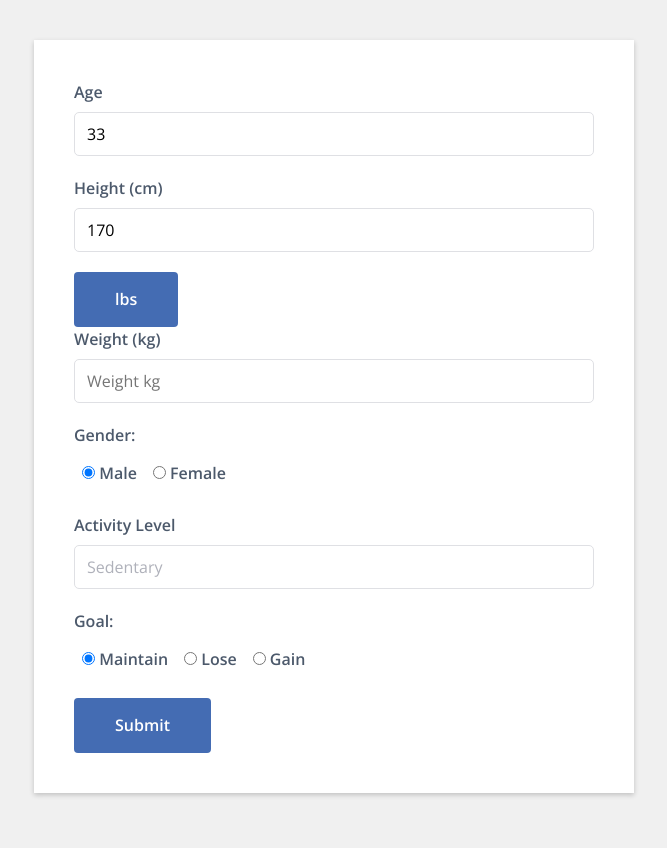
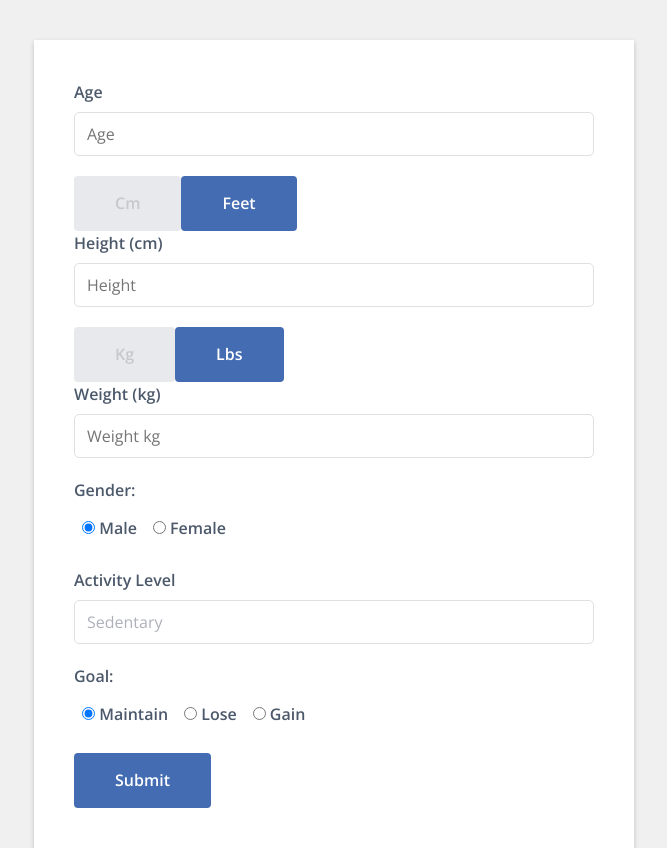
Before and after one commit to stevenkirwan/react-macro-calculator, a React app: page / in a window 1280 px wide. Shown: the whole page, without its empty margins (306-973 px from the left). Before the commit the page ends 800 px from the top, so only its background shows below. Built offline with nearby package versions, Linux system fonts and the light colour scheme.

Commit message:
added option for feet/inches

```diff
--- a/src/components/App.js
+++ b/src/components/App.js
@@ -38,8 +38,12 @@ class App extends Component {
 
     this.state = {
       intState: false,
-      age: '33',
-      height: '170',
+      age: '',
+      height: '',
+      cm: true,
+      feetRow: false,
+      feet: '',
+      inches: '',
       weight: '',
       kg: true,
       lbs: false,
@@ -76,6 +80,7 @@ class App extends Component {
     this.handleSubmit = this.handleSubmit.bind(this);
     this.getResult = this.getResult.bind(this);
     this.handleWeightToggle = this.handleWeightToggle.bind(this);
+    this.handleHeightToggle = this.handleHeightToggle.bind(this);
   }
 
   getResult(){
@@ -97,6 +102,14 @@ class App extends Component {
       // Get calories based on users goal (maintain, lose, gain weight)
       const calories = func.getGoal(this.state.goal, TDEE);
 
+      if(this.state.feetRow){
+        const height = func.feetToCm(this.state.feet, this.state.inches).slice(0, 3);;
+        console.log(height);
+        this.setState({
+          height
+        })
+      }
+
       // Convert kg to lbs
       let weightLbs = this.state.weight;
       if(this.state.kg){
@@ -104,6 +117,9 @@ class App extends Component {
       }else{
         weightLbs = this.state.weight;
       }
+
+      // const inches = func.feetToCm(this.state.feet, this.state.inches);
+      // console.log(inches);
 
       // Get grams of protein at .825 body weight in lbs
       const protein = func.getProtein(weightLbs);
@@ -150,6 +166,14 @@ class App extends Component {
     })
   }
 
+  handleHeightToggle(e) {
+    e.preventDefault();
+    this.setState({
+      cm: !this.state.cm,
+      feetRow: !this.state.feetRow
+    })
+  }
+
   render() {
     return (
       <div className="App">
@@ -157,6 +181,7 @@ class App extends Component {
           handleChange={this.handleChange}
           handleSubmit={this.handleSubmit}
           handleWeightToggle={this.handleWeightToggle}
+          handleHeightToggle={this.handleHeightToggle}
           {...this.state}
         />
       </div>
--- a/src/components/Calculator.js
+++ b/src/components/Calculator.js
@@ -29,6 +29,10 @@ export default class Calculator extends Component {
                         required={true}
                     />
 
+                    <button href="#" onClick={this.props.handleHeightToggle} disabled={!this.props.feetRow}>Cm</button>
+                    <button href="#" onClick={this.props.handleHeightToggle} disabled={!this.props.cm}>Feet</button>
+
+                    {(this.props.cm) &&
                         <SingleInput
                             title="Height (cm)"
                             name="height"
@@ -38,8 +42,34 @@ export default class Calculator extends Component {
                             placeholder="Height"
                             required={true}
                         />
+                    }
 
-                    <button href="#" onClick={this.props.handleWeightToggle}>{this.props.kg ? 'lbs' : 'kg'}</button>
+                    {(this.props.feetRow) &&
+                        <div className="feet">
+                            <SingleInput
+                                title="Height (feet)"
+                                name="feet"
+                                inputType={'text'}
+                                content={this.props.feet}
+                                controlFunc={this.props.handleChange}
+                                placeholder="Feet"
+                                required={true}
+                            />
+
+                            <SingleInput
+                                title="Height (inches)"
+                                name="inches"
+                                inputType={'text'}
+                                content={this.props.inches}
+                                controlFunc={this.props.handleChange}
+                                placeholder="Inches"
+                                required={true}
+                            />
+                        </div>
+                    }
+
+                    <button href="#" onClick={this.props.handleWeightToggle} disabled={!this.props.lbs}>Kg</button>
+                    <button href="#" onClick={this.props.handleWeightToggle} disabled={!this.props.kg}>Lbs</button>
 
                     {(this.props.kg) &&
                         <SingleInput
--- a/src/components/form-elements/SingleInput.js
+++ b/src/components/form-elements/SingleInput.js
@@ -20,10 +20,6 @@ SingleInput.propTypes = {
   title: PropTypes.string.isRequired,
   name: PropTypes.string.isRequired,
   controlFunc: PropTypes.func.isRequired,
-  content: PropTypes.oneOfType([
-    PropTypes.string,
-    PropTypes.number,
-  ]).isRequired,
   placeholder: PropTypes.string,
 };
 
--- a/src/helper-functions.js
+++ b/src/helper-functions.js
@@ -117,3 +117,9 @@ export const lbsToKg = (lbs) => {
     var kg = Math.round(lbs / 2.2046);
     return kg;
 }
+
+export const feetToCm = (feet, inch) => {
+    var inches = feet * 12;
+    var cm = (inches + inch) / 0.39370;
+    return cm.toFixed(2);
+}
--- a/src/styles/base.scss
+++ b/src/styles/base.scss
@@ -75,6 +75,12 @@ button{
     display: inline-block;
     border: 1px solid transparent;
     text-align: center;
+
+    &:disabled{
+        background-color: #dfe0e4;
+        color: #AFB1BA;
+        opacity: 0.7;
+    }
 }
 
 @media only screen and (min-width:1024px) {
--- a/src/styles/calculator.scss
+++ b/src/styles/calculator.scss
@@ -8,5 +8,10 @@
 @media only screen and (min-width:1024px) {
     .calculator{
         @include rem(margin-top, 40px);
+
+        .feet .form-row{
+            float:left;
+            width:50%;
+        }
     }
 }
```
Lines whose indentation alone changed are shown as unchanged.
